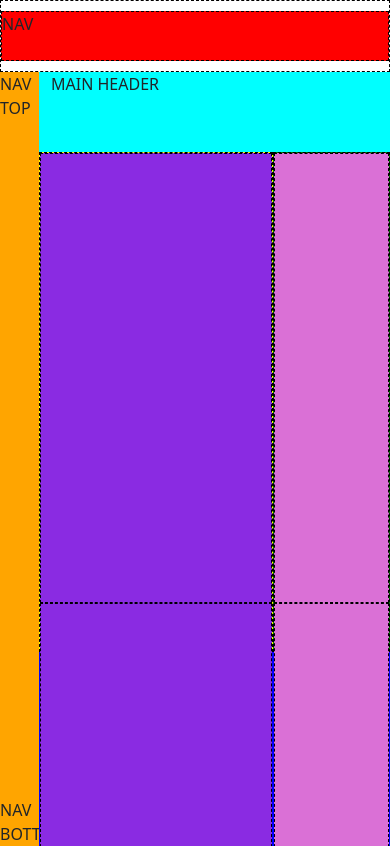
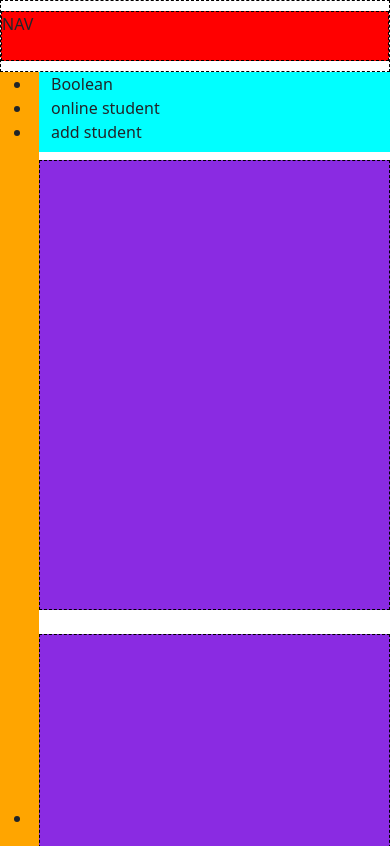
Before and after one commit to FontaMatte/html-css-bootstrap-dashboard, a plain HTML site: page index.html in a window 390 px wide. Drawn offline with nearby package versions, Linux system fonts and the light colour scheme.

Commit message:
responsive layout complete

```diff
--- a/css/style.css
+++ b/css/style.css
@@ -7,7 +7,7 @@ header {
 /* regole main */
 
 /* regole aside */
-nav {
+header nav {
     height: 50px;
     background-color: red;
     border: 1px dashed black;
@@ -22,25 +22,12 @@ nav {
 .main-content {
     width: 90%;
     height:calc(100vh - 70px);
-    background-color: blue;
     overflow: auto;
 }
 
 .main-content .main-header {
     background-color: aqua;
     height: 80px;
-}
-
-.main-content .left-columns {
-    background-color: yellow;
-    height: 500px;
-    border: 1px dashed black;
-}
-
-.main-content .right-columns {
-    background-color:green;
-    height: 500px;
-    border: 1px dashed black;
 }
 
 .main-content .left-columns .col-12 {
@@ -51,6 +38,6 @@ nav {
 
 .main-content .right-columns .col-12 {
     background-color:orchid;
-    height: 450px;
+    height: 350px;
     border: 1px dashed black;
 }
--- a/index.html
+++ b/index.html
@@ -17,25 +17,55 @@
         <!-- INIZIO MAIN -->
         <main>
             <div class="main-container d-flex">
+
+                <!-- aside -->
                 <div class="main-aside d-flex flex-column justify-content-between">
-                    <div class="aside-top">NAV TOP</div>
-                    <div class="aside-bottom">NAV BOTTOM</div>
+                    <div class="aside-top">
+                        <nav>
+                            <ul>
+                                <li><a href="#"><span class="d-none d-lg-block">Home</span></a></li>
+                                <li><a href="#"><span class="d-none d-lg-block">Stats</span></a></li>
+                                <li><a href="#"><span class="d-none d-lg-block">Signals</span></a></li>
+                            </ul>
+                        </nav>
+                    </div>
+                    <div class="aside-bottom">
+                        <ul>
+                            <li><a href="#"><span class="d-none d-lg-block">Admin</span></a></li>
+                        </ul>
+                    </div>
                 </div>
+
+                <!-- main content -->
                 <div class="main-content">
                     <div class="container-fluid">
-                        <div class="row main-header">
-                            <div class="col-12">MAIN HEADER</div>
+
+                        <!-- main-header -->
+                        <div class="row main-header mb-2">
+                            <div class="col-12">
+                                <div class="row">
+                                    <div class="col-lg-6 col-md-6 col-xs-12">Boolean</div>
+                                    <div class="col-lg-3 col-md-3 col-xs-12">online student</div>
+                                    <div class="col-lg-3 col-md-3 col-xs-12">add student</div>
+                                </div>
+                            </div>
                         </div>
                         <div class="row">
-                            <div class="col-8 left-columns">
+                            <!-- colonne di sinistra -->
+                            <div class="col-lg-8 left-columns">
                                 <div class="row">
-                                    <div class="col-12"></div>
-                                    <div class="col-12"></div>
+                                    <!-- prossime classi -->
+                                    <div class="col-12 mb-4"></div>
+                                    <!-- faq -->
+                                    <div class="col-12 mb-4"></div>
                                 </div>
                             </div>
-                            <div class="col-4 right-columns">
+                            <!-- colonne di destra -->
+                            <div class="col-lg-4 right-columns">
                                 <div class="row">
-                                    <div class="col-12"></div>
+                                    <!-- todo -->
+                                    <div class="col-12 mb-4"></div>
+                                    <!-- grafico -->
                                     <div class="col-12"></div>
                                 </div>
                             </div>
```
Also changed, not shown: 1 other file.
